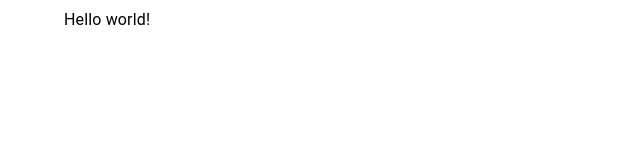
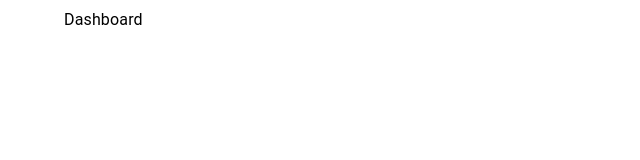
Before and after one commit to cfowlerdev/starter-react-ts-mui, a React (Vite) app: page /dashboard in a window 1280 px wide. Shown: the top 160 px of the page, without its empty margins (0-640 px from the left). Built offline with nearby package versions, Linux system fonts and the light colour scheme.

Commit message:
Added react-router-dom

```diff
--- a/package.json
+++ b/package.json
@@ -15,7 +15,8 @@
     "@emotion/styled": "^11.11.0",
     "@mui/material": "^5.14.10",
     "react": "^18.2.0",
-    "react-dom": "^18.2.0"
+    "react-dom": "^18.2.0",
+    "react-router-dom": "^6.16.0"
   },
   "devDependencies": {
     "@types/react": "^18.2.15",
--- /dev/null
+++ b/src/components/layout/DefaultLayout.tsx
@@ -0,0 +1,10 @@
+import React from 'react';
+import { Outlet } from 'react-router-dom';
+
+export const DefaultLayout: React.FC = () => {
+  return (
+    <div>
+      <Outlet />
+    </div>
+  );
+};
--- /dev/null
+++ b/src/components/layout/index.ts
@@ -0,0 +1 @@
+export * from './DefaultLayout';
--- a/src/main.tsx
+++ b/src/main.tsx
@@ -1,9 +1,10 @@
 import React from 'react';
 import ReactDOM from 'react-dom/client';
-import App from './App.tsx';
+import { RouterProvider } from 'react-router-dom';
+import router from './routes';
 
 ReactDOM.createRoot(document.getElementById('root')!).render(
   <React.StrictMode>
-    <App />
+    <RouterProvider router={router} />
   </React.StrictMode>
 );
--- /dev/null
+++ b/src/routes/dashboard/Dashboard.tsx
@@ -0,0 +1,10 @@
+import { Container, Typography } from '@mui/material';
+import React from 'react';
+
+export const Dashboard: React.FC = () => {
+  return (
+    <Container>
+      <Typography>Dashboard</Typography>
+    </Container>
+  );
+};
--- /dev/null
+++ b/src/routes/dashboard/index.ts
@@ -0,0 +1 @@
+export * from './Dashboard';
--- /dev/null
+++ b/src/routes/index.tsx
@@ -0,0 +1,21 @@
+import { createBrowserRouter } from 'react-router-dom';
+import { DefaultLayout } from '../components/layout/DefaultLayout';
+
+const router = createBrowserRouter([
+  {
+    path: '/',
+    element: <DefaultLayout />,
+    children: [
+      {
+        index: true,
+        path: 'dashboard',
+        async lazy() {
+          const { Dashboard } = await import('./dashboard');
+          return { Component: Dashboard };
+        }
+      }
+    ]
+  }
+]);
+
+export default router;
```
Also changed, not shown: 1 other file (tests, documents, lock files or other folders).
